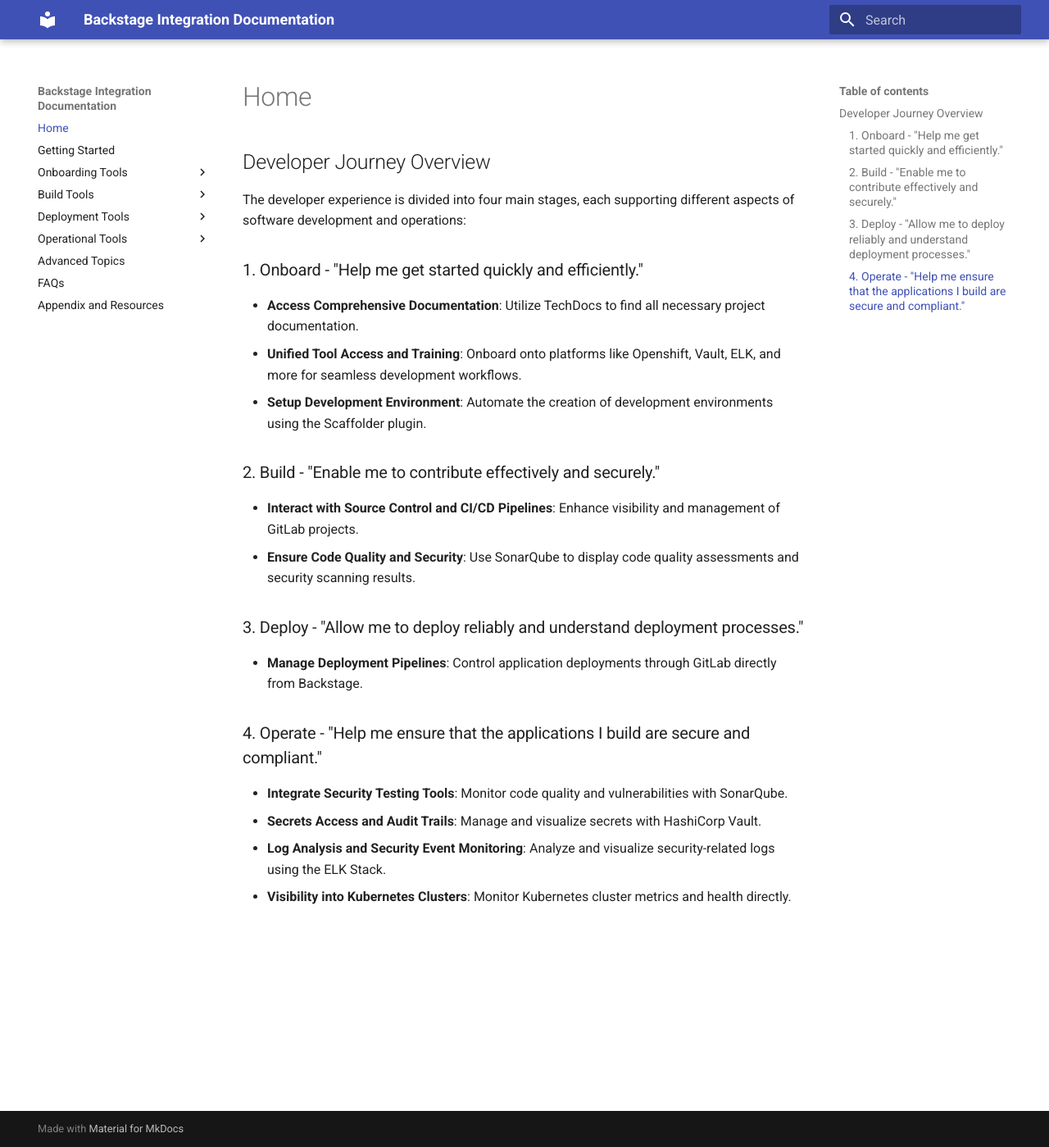
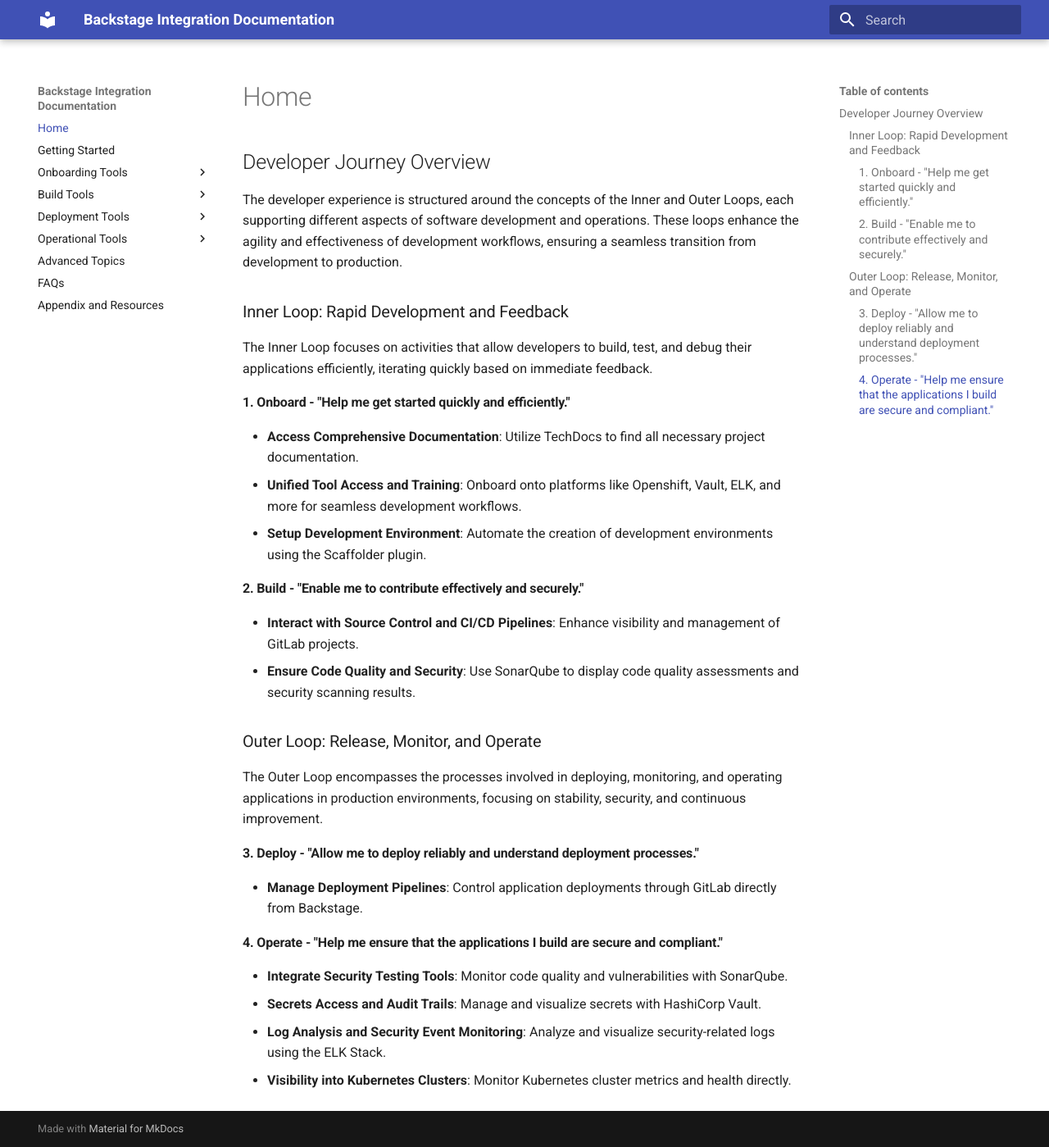
Before and after one commit to kingfadzi/backstage-docs, an MkDocs documentation site: the page built from docs/index.md, in a window 1280 px wide and 1399 px high. Shown: the whole window at 82% size. Built offline with MkDocs 1.6.1 and Material for MkDocs 9.7.7, drawn with Linux system fonts in a browser that asks for light colours.

Commit message:
Update index.md

```diff
--- a/docs/index.md
+++ b/docs/index.md
@@ -1,20 +1,28 @@
 ## Developer Journey Overview
 
-The developer experience is divided into four main stages, each supporting different aspects of software development and operations:
+The developer experience is structured around the concepts of the Inner and Outer Loops, each supporting different aspects of software development and operations. These loops enhance the agility and effectiveness of development workflows, ensuring a seamless transition from development to production.
 
-### 1. Onboard - "Help me get started quickly and efficiently."
+### Inner Loop: Rapid Development and Feedback
+
+The Inner Loop focuses on activities that allow developers to build, test, and debug their applications efficiently, iterating quickly based on immediate feedback.
+
+#### 1. Onboard - "Help me get started quickly and efficiently."
 - **Access Comprehensive Documentation**: Utilize TechDocs to find all necessary project documentation.
 - **Unified Tool Access and Training**: Onboard onto platforms like Openshift, Vault, ELK, and more for seamless development workflows.
 - **Setup Development Environment**: Automate the creation of development environments using the Scaffolder plugin.
 
-### 2. Build - "Enable me to contribute effectively and securely."
+#### 2. Build - "Enable me to contribute effectively and securely."
 - **Interact with Source Control and CI/CD Pipelines**: Enhance visibility and management of GitLab projects.
 - **Ensure Code Quality and Security**: Use SonarQube to display code quality assessments and security scanning results.
 
-### 3. Deploy - "Allow me to deploy reliably and understand deployment processes."
+### Outer Loop: Release, Monitor, and Operate
+
+The Outer Loop encompasses the processes involved in deploying, monitoring, and operating applications in production environments, focusing on stability, security, and continuous improvement.
+
+#### 3. Deploy - "Allow me to deploy reliably and understand deployment processes."
 - **Manage Deployment Pipelines**: Control application deployments through GitLab directly from Backstage.
 
-### 4. Operate - "Help me ensure that the applications I build are secure and compliant."
+#### 4. Operate - "Help me ensure that the applications I build are secure and compliant."
 - **Integrate Security Testing Tools**: Monitor code quality and vulnerabilities with SonarQube.
 - **Secrets Access and Audit Trails**: Manage and visualize secrets with HashiCorp Vault.
 - **Log Analysis and Security Event Monitoring**: Analyze and visualize security-related logs using the ELK Stack.
```
